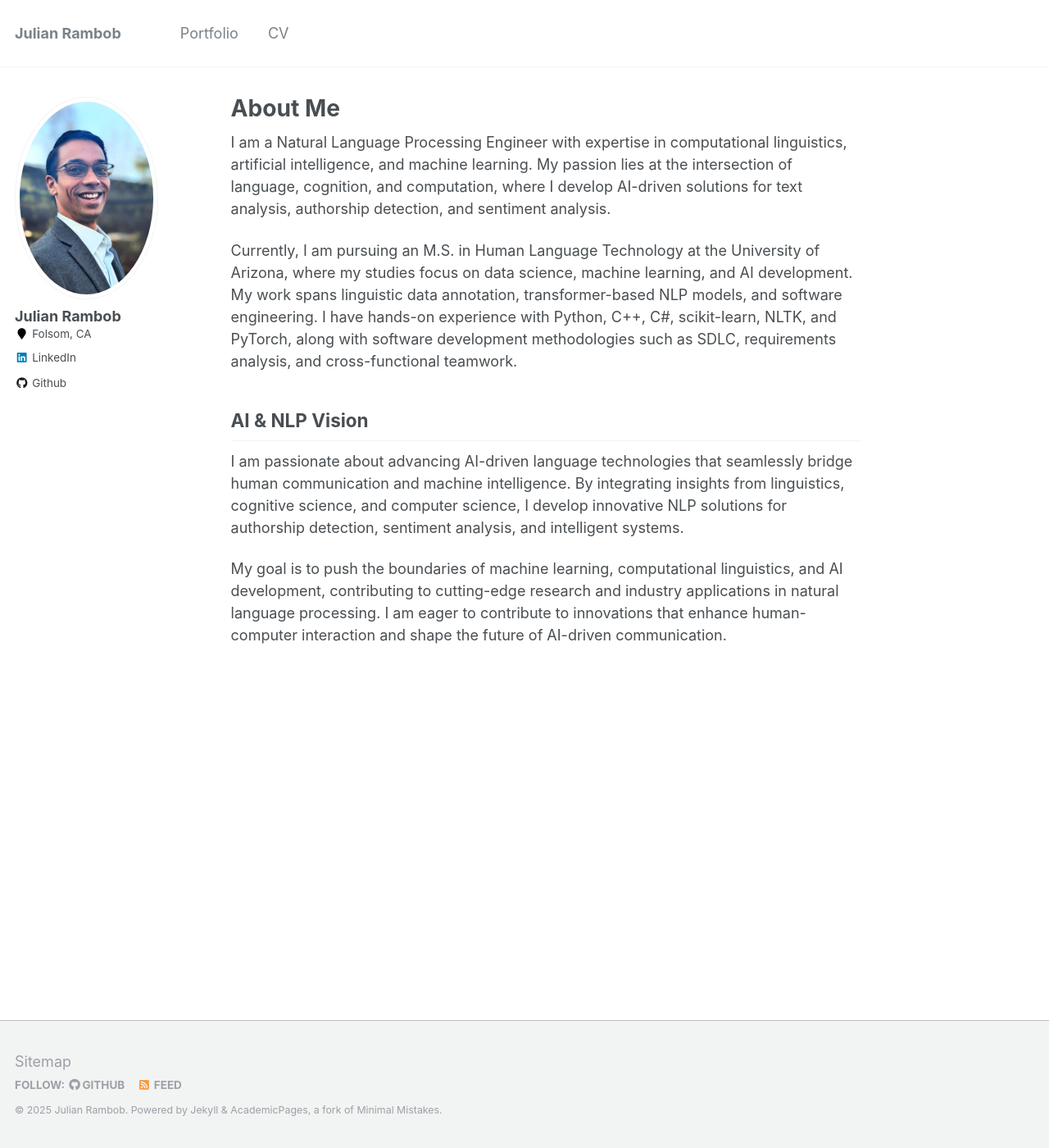
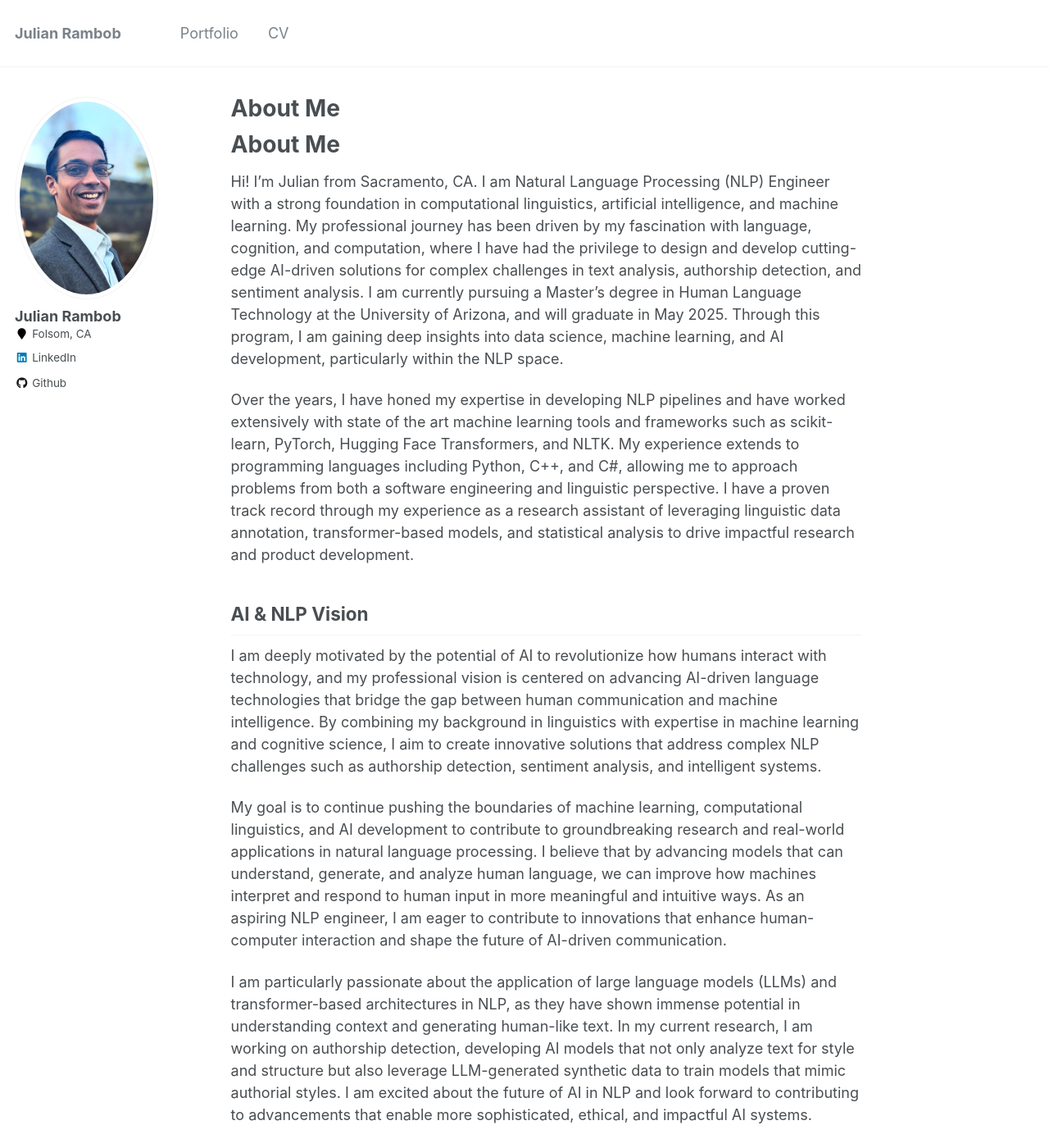
Before and after one commit to julianrambob/julianrambob.github.io, a Jekyll site: the page built from _pages/about.md, in a window 1280 px wide and 1400 px high. Shown: the whole window at 82% size. Built offline with Jekyll 4.4.1, drawn with Linux system fonts in a browser that asks for light colours; some of the changed text lies outside the part shown.

Commit message:
Update about.md

```diff
--- a/_pages/about.md
+++ b/_pages/about.md
@@ -7,12 +7,18 @@ redirect_from:
   - /about/
   - /about.html
 ---
-I am a Natural Language Processing Engineer with expertise in computational linguistics, artificial intelligence, and machine learning. My passion lies at the intersection of language, cognition, and computation, where I develop AI-driven solutions for text analysis, authorship detection, and sentiment analysis.
+# About Me
 
-Currently, I am pursuing an M.S. in Human Language Technology at the University of Arizona, where my studies focus on data science, machine learning, and AI development. My work spans linguistic data annotation, transformer-based NLP models, and software engineering. I have hands-on experience with Python, C++, C#, scikit-learn, NLTK, and PyTorch, along with software development methodologies such as SDLC, requirements analysis, and cross-functional teamwork.
+Hi! I'm Julian from Sacramento, CA. I am Natural Language Processing (NLP) Engineer with a strong foundation in computational linguistics, artificial intelligence, and machine learning. My professional journey has been driven by my fascination with language, cognition, and computation, where I have had the privilege to design and develop cutting-edge AI-driven solutions for complex challenges in text analysis, authorship detection, and sentiment analysis. I am currently pursuing a Master’s degree in Human Language Technology at the University of Arizona, and will graduate in May 2025. Through this program, I am gaining deep insights into data science, machine learning, and AI development, particularly within the NLP space.
+
+Over the years, I have honed my expertise in developing NLP pipelines and have worked extensively with state of the art machine learning tools and frameworks such as scikit-learn, PyTorch, Hugging Face Transformers, and NLTK. My experience extends to programming languages including Python, C++, and C#, allowing me to approach problems from both a software engineering and linguistic perspective. I have a proven track record through my experience as a research assistant of leveraging linguistic data annotation, transformer-based models, and statistical analysis to drive impactful research and product development.
 
 ## AI & NLP Vision
 
-I am passionate about advancing AI-driven language technologies that seamlessly bridge human communication and machine intelligence. By integrating insights from linguistics, cognitive science, and computer science, I develop innovative NLP solutions for authorship detection, sentiment analysis, and intelligent systems.
+I am deeply motivated by the potential of AI to revolutionize how humans interact with technology, and my professional vision is centered on advancing AI-driven language technologies that bridge the gap between human communication and machine intelligence. By combining my background in linguistics with expertise in machine learning and cognitive science, I aim to create innovative solutions that address complex NLP challenges such as authorship detection, sentiment analysis, and intelligent systems.
 
-My goal is to push the boundaries of machine learning, computational linguistics, and AI development, contributing to cutting-edge research and industry applications in natural language processing. I am eager to contribute to innovations that enhance human-computer interaction and shape the future of AI-driven communication.
+My goal is to continue pushing the boundaries of machine learning, computational linguistics, and AI development to contribute to groundbreaking research and real-world applications in natural language processing. I believe that by advancing models that can understand, generate, and analyze human language, we can improve how machines interpret and respond to human input in more meaningful and intuitive ways. As an aspiring NLP engineer, I am eager to contribute to innovations that enhance human-computer interaction and shape the future of AI-driven communication.
+
+I am particularly passionate about the application of large language models (LLMs) and transformer-based architectures in NLP, as they have shown immense potential in understanding context and generating human-like text. In my current research, I am working on authorship detection, developing AI models that not only analyze text for style and structure but also leverage LLM-generated synthetic data to train models that mimic authorial styles. I am excited about the future of AI in NLP and look forward to contributing to advancements that enable more sophisticated, ethical, and impactful AI systems.
+
+If you're also passionate about NLP, AI, or anything related to language technology and it's powerful applications, let's connect. I’m always excited to collaborate, discuss, and learn more from others in the field.
```
